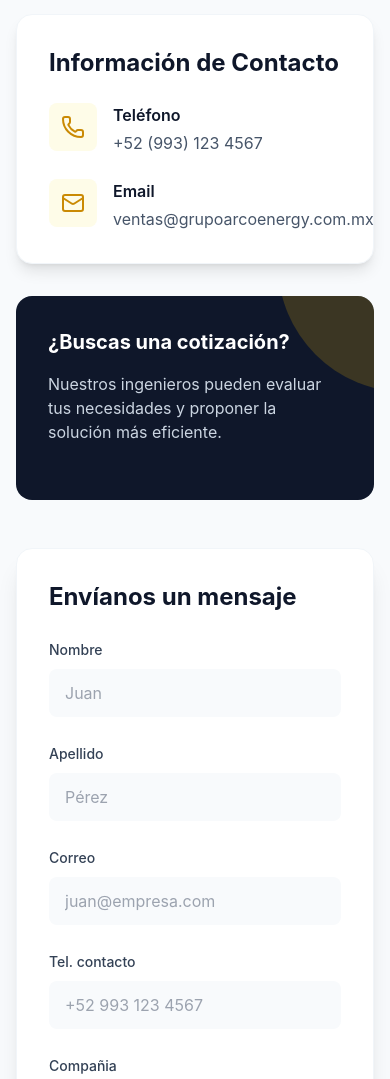
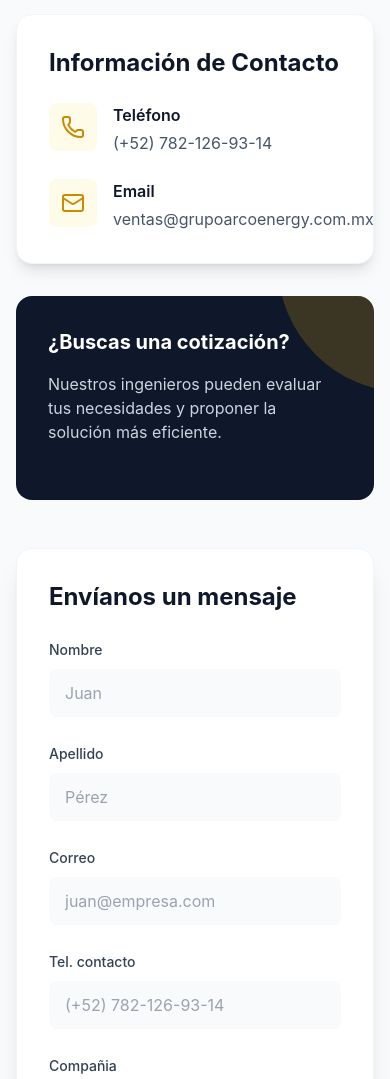
Before and after one commit to oalonsodev/grupo-arco, a React (Vite) app: page / in a window 390 px wide. Shown: the part 7820-8899 px from the top of the page. Built offline with nearby package versions, Linux system fonts and the light colour scheme.

Commit message:
Replace phone number

```diff
--- a/src/components/layout/Footer.tsx
+++ b/src/components/layout/Footer.tsx
@@ -34,7 +34,7 @@ export default function Footer() {
 						<ul className="space-y-3">
 							<li className="flex items-center gap-3">
 								<Phone className="w-5 h-5 text-primary-500 shrink-0" />
-								<span>+52 (993) 123 4567</span>
+								<span>(+52) 782-126-93-14</span>
 							</li>
 							<li className="flex items-center gap-3">
 								<Mail className="w-5 h-5 text-primary-500 shrink-0" />
--- a/src/sections/Contact.tsx
+++ b/src/sections/Contact.tsx
@@ -119,13 +119,13 @@ export default function Contact() {
 							<h4 className="text-2xl font-bold text-slate-900 dark:text-white mb-6">Información de Contacto</h4>
 
 							<div className="space-y-6">
-								<a href="tel:+529931234567" className="flex items-start gap-4 group">
+								<a href="tel:+527821269314" className="flex items-start gap-4 group">
 									<div className="bg-primary-50 dark:bg-slate-800 p-3 rounded-lg text-primary-600 dark:text-primary-500 group-hover:bg-primary-600 group-hover:text-white transition-colors">
 										<Phone className="w-6 h-6" />
 									</div>
 									<div>
 										<h5 className="font-semibold text-slate-900 dark:text-white mb-1">Teléfono</h5>
-										<p className="text-slate-600 dark:text-slate-400">+52 (993) 123 4567</p>
+										<p className="text-slate-600 dark:text-slate-400">(+52) 782-126-93-14</p>
 									</div>
 								</a>
 
@@ -212,7 +212,7 @@ export default function Contact() {
 										value={formData.phone}
 										onChange={handleChange}
 										className="w-full px-4 py-3 rounded-lg bg-slate-50 dark:bg-slate-800 border-slate-200 dark:border-slate-700 focus:outline-none focus:ring-2 focus:ring-primary-500 text-slate-900 dark:text-white transition-all"
-										placeholder="+52 993 123 4567"
+										placeholder="(+52) 782-126-93-14"
 									/>
 								</div>
 								<div className="space-y-2">
```
